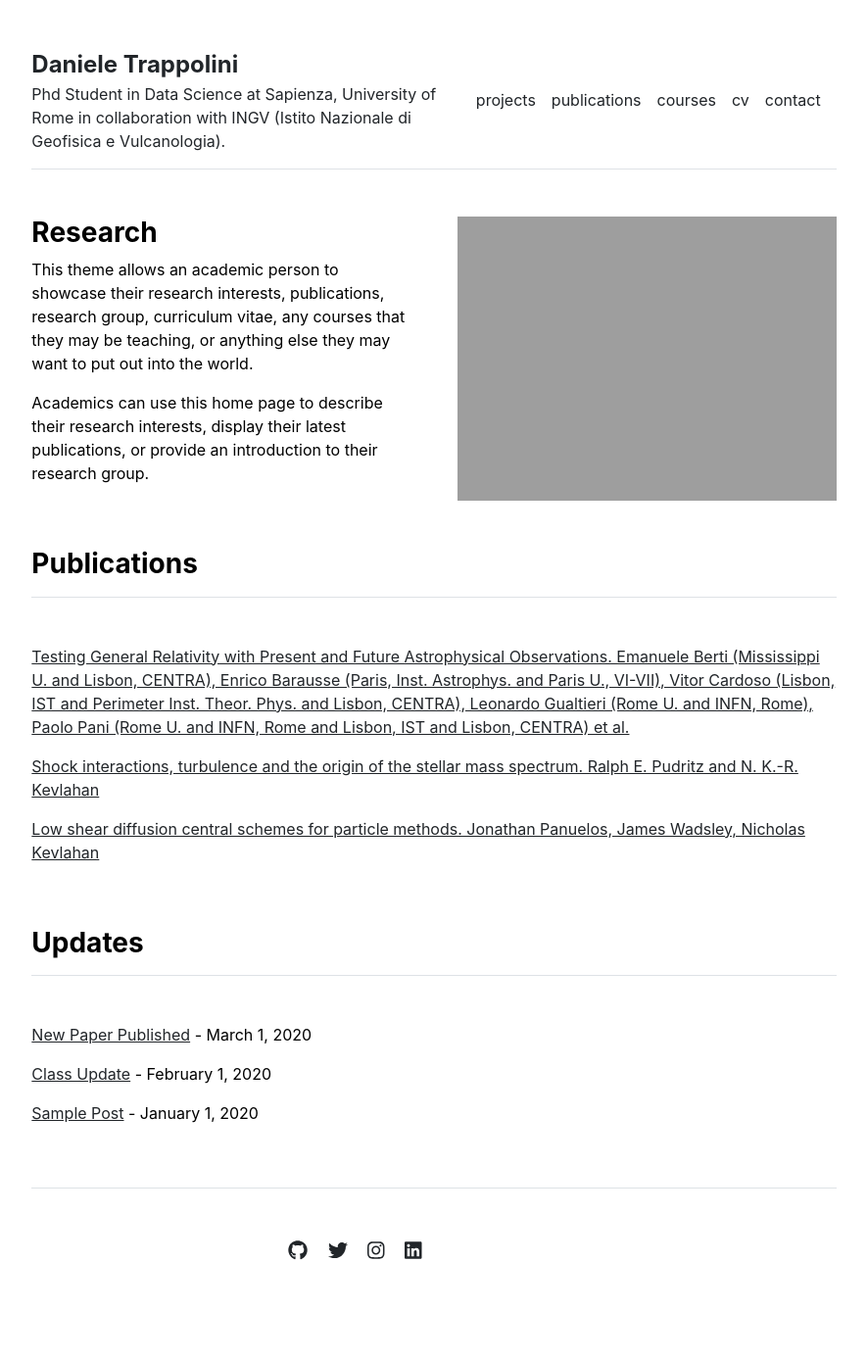
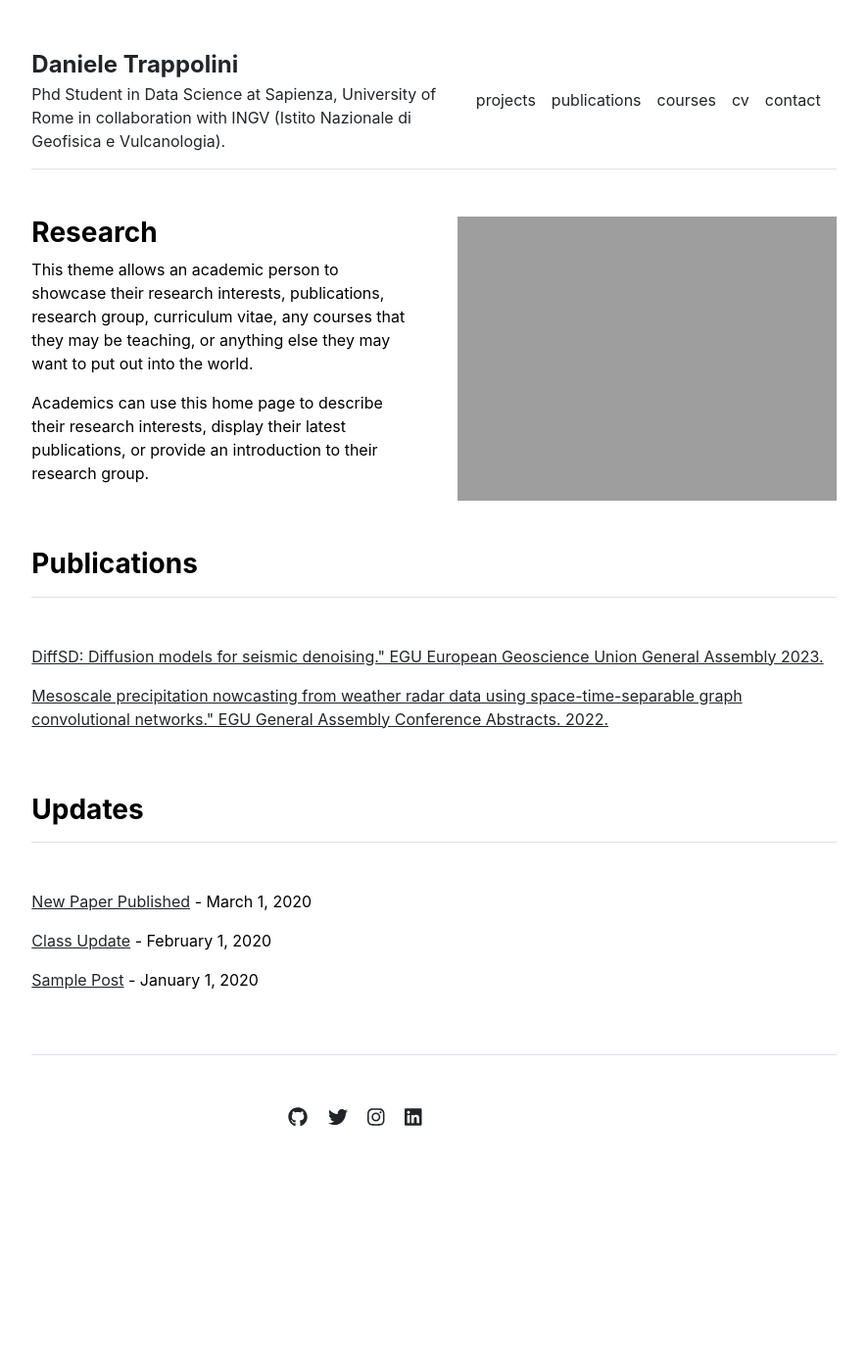
Before and after one commit to Daniele-Trappolini/Daniele-Trappolini.github.io, a Jekyll site: the page built from index.md, in a window 1280 px wide. Shown: the whole page at 98% size, without its empty margins (197-1082 px from the left). Built offline with Jekyll 4.4.1, drawn with Linux system fonts in a browser that asks for light colours; after the commit the page ends 1251 px from its top, so only the background shows below that.

Commit message:
publications.yml

```diff
--- a/_data/publications.yml
+++ b/_data/publications.yml
@@ -1,10 +1,7 @@
 featured:
-- {name: 'Testing General Relativity with Present and Future Astrophysical Observations. Emanuele Berti (Mississippi U. and Lisbon, CENTRA), Enrico Barausse (Paris, Inst. Astrophys. and Paris U., VI-VII), Vitor Cardoso (Lisbon, IST and Perimeter Inst. Theor. Phys. and Lisbon, CENTRA), Leonardo Gualtieri (Rome U. and INFN, Rome), Paolo Pani (Rome U. and INFN, Rome and Lisbon, IST and Lisbon, CENTRA) et al.', url: '/publications/1501.07274.pdf'}
-- {name: 'Shock interactions, turbulence and the origin of the stellar mass spectrum. Ralph E. Pudritz and N. K.-R. Kevlahan', url: 'http://ms.mcmaster.ca/kevla/pdf/articles/PhilTransRSoc_2013.pdf'}
-- {name: 'Low shear diffusion central schemes for particle methods. Jonathan Panuelos, James Wadsley, Nicholas Kevlahan', url: 'http://ms.mcmaster.ca/kevla/pdf/articles/jcp_v414.pdf'}
+- {name: 'DiffSD: Diffusion models for seismic denoising." EGU European Geoscience Union General Assembly 2023.', url: 'https://meetingorganizer.copernicus.org/EGU23/EGU23-13811.html'}
+- {name: 'Mesoscale precipitation nowcasting from weather radar data using space-time-separable graph convolutional networks." EGU General Assembly Conference Abstracts. 2022.', url: 'https://ui.adsabs.harvard.edu/abs/2022EGUGA..24.5361T/abstract'}
 
 index:
-- {name: 'Testing General Relativity with Present and Future Astrophysical Observations. Emanuele Berti (Mississippi U. and Lisbon, CENTRA), Enrico Barausse (Paris, Inst. Astrophys. and Paris U., VI-VII), Vitor Cardoso (Lisbon, IST and Perimeter Inst. Theor. Phys. and Lisbon, CENTRA), Leonardo Gualtieri (Rome U. and INFN, Rome), Paolo Pani (Rome U. and INFN, Rome and Lisbon, IST and Lisbon, CENTRA) et al.', url: '/publications/1501.07274.pdf'}
-- {name: 'Shock interactions, turbulence and the origin of the stellar mass spectrum. Ralph E. Pudritz and N. K.-R. Kevlahan', url: 'http://ms.mcmaster.ca/kevla/pdf/articles/PhilTransRSoc_2013.pdf'}
-- {name: 'Low shear diffusion central schemes for particle methods. Jonathan Panuelos, James Wadsley, Nicholas Kevlahan', url: 'http://ms.mcmaster.ca/kevla/pdf/articles/jcp_v414.pdf'}
-- {name: 'Numerical solutions of thin film equations for polymer flows. Thomas. Salez, Joshua D. McGraw, Sara Cormier, Oliver Bäumchen, Kari Dalnoki-Veress, and Elie Raphaël', url: 'https://static1.squarespace.com/static/5684891d7086d74497aeb71f/t/56ec510d2fe1319543ab6d6f/1458327821946/10.1140-epje-i2012-12114-x.pdf'}
+- {name: 'DiffSD: Diffusion models for seismic denoising." EGU European Geoscience Union General Assembly 2023.', url: 'https://meetingorganizer.copernicus.org/EGU23/EGU23-13811.html'}
+- {name: 'Mesoscale precipitation nowcasting from weather radar data using space-time-separable graph convolutional networks." EGU General Assembly Conference Abstracts. 2022.', url: 'https://ui.adsabs.harvard.edu/abs/2022EGUGA..24.5361T/abstract'}
```
